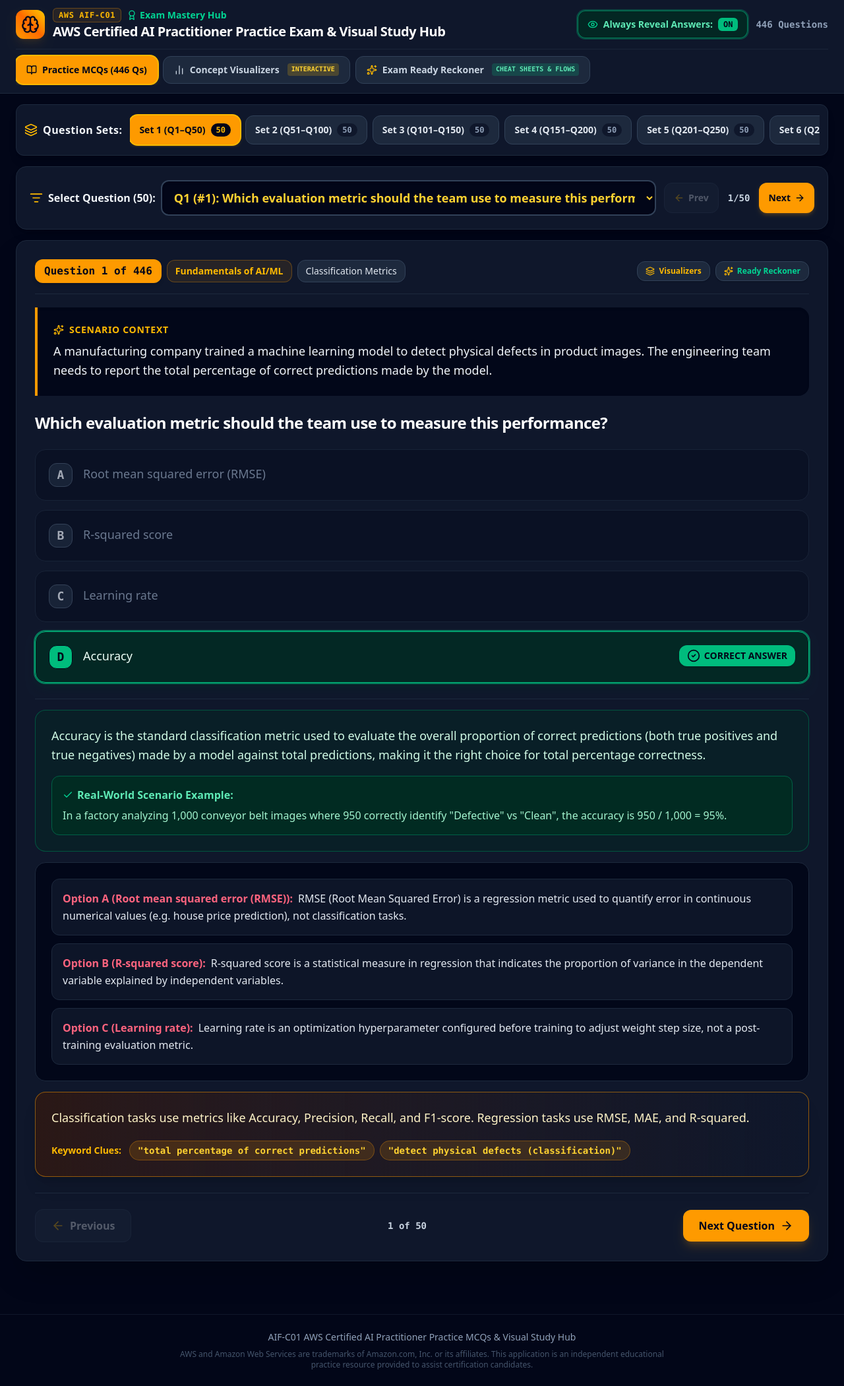
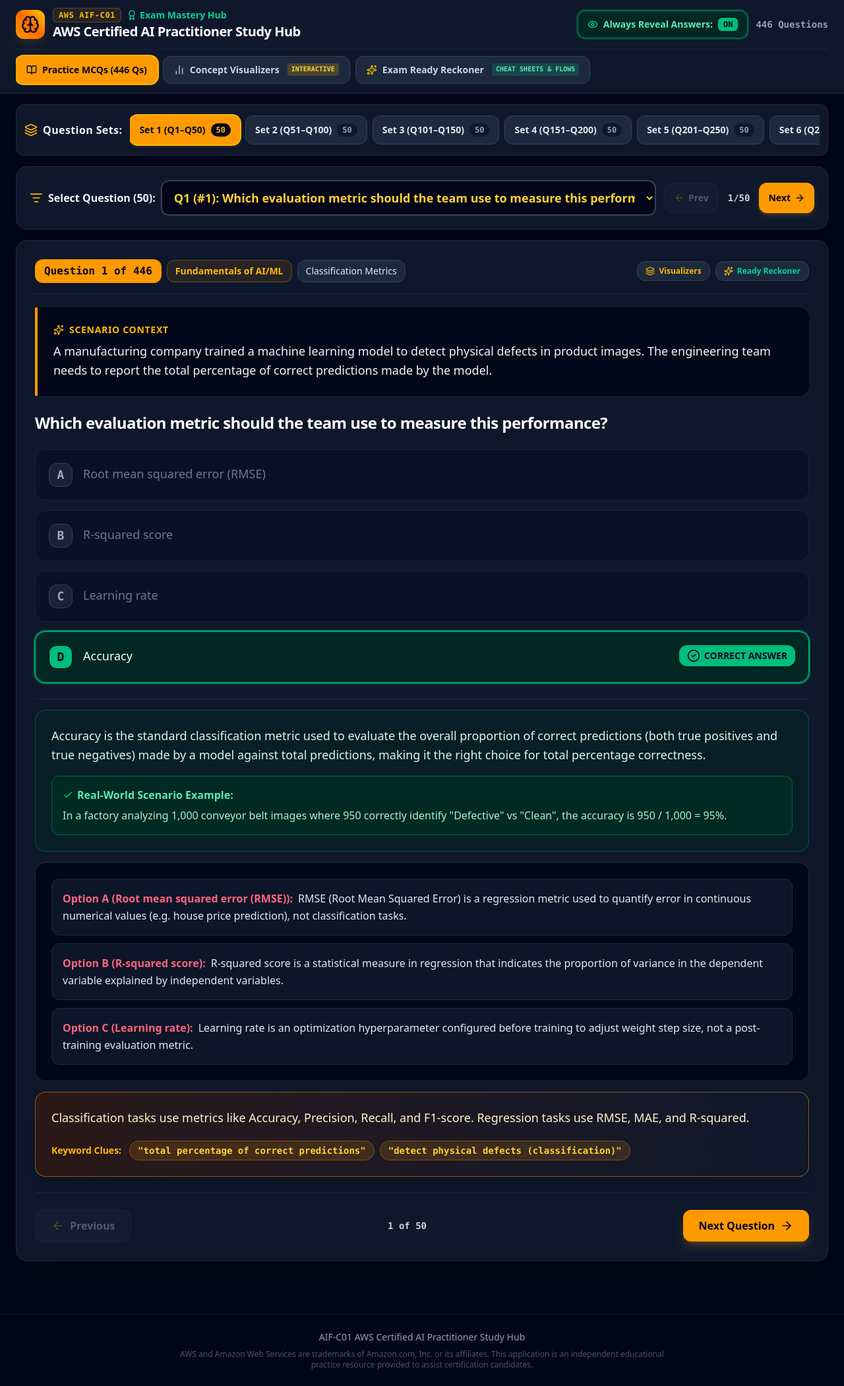
Before and after one commit to jasongajendran/aif, a React (Vite) app: page / in a window 1280 px wide. Shown: the whole page at 66% size. Built offline with nearby package versions, Linux system fonts and the light colour scheme.

Commit message:
refactor: simplify app branding titles
Update headers and footer to use consistent "Study Hub" branding for better readability.

```diff
--- a/src/App.tsx
+++ b/src/App.tsx
@@ -123,7 +123,7 @@ export default function App() {
       <footer className="border-t border-slate-900 bg-slate-950 text-slate-500 text-xs sm:text-sm py-6 px-4 text-center">
         <div className="w-full space-y-2">
           <p className="font-medium text-slate-400">
-            AIF-C01 AWS Certified AI Practitioner Practice MCQs & Visual Study Hub
+            AIF-C01 AWS Certified AI Practitioner Study Hub
           </p>
           <p className="text-xs max-w-3xl mx-auto text-slate-600">
             AWS and Amazon Web Services are trademarks of Amazon.com, Inc. or its affiliates. This application is an independent educational practice resource provided to assist certification candidates.
--- a/src/components/Header.tsx
+++ b/src/components/Header.tsx
@@ -39,7 +39,7 @@ export const Header: React.FC<HeaderProps> = ({
                 </span>
               </div>
               <h1 className="text-base sm:text-lg lg:text-xl font-bold text-white tracking-tight leading-snug">
-                AWS Certified AI Practitioner Practice Exam & Visual Study Hub
+                AWS Certified AI Practitioner Study Hub
               </h1>
             </div>
           </div>
```
